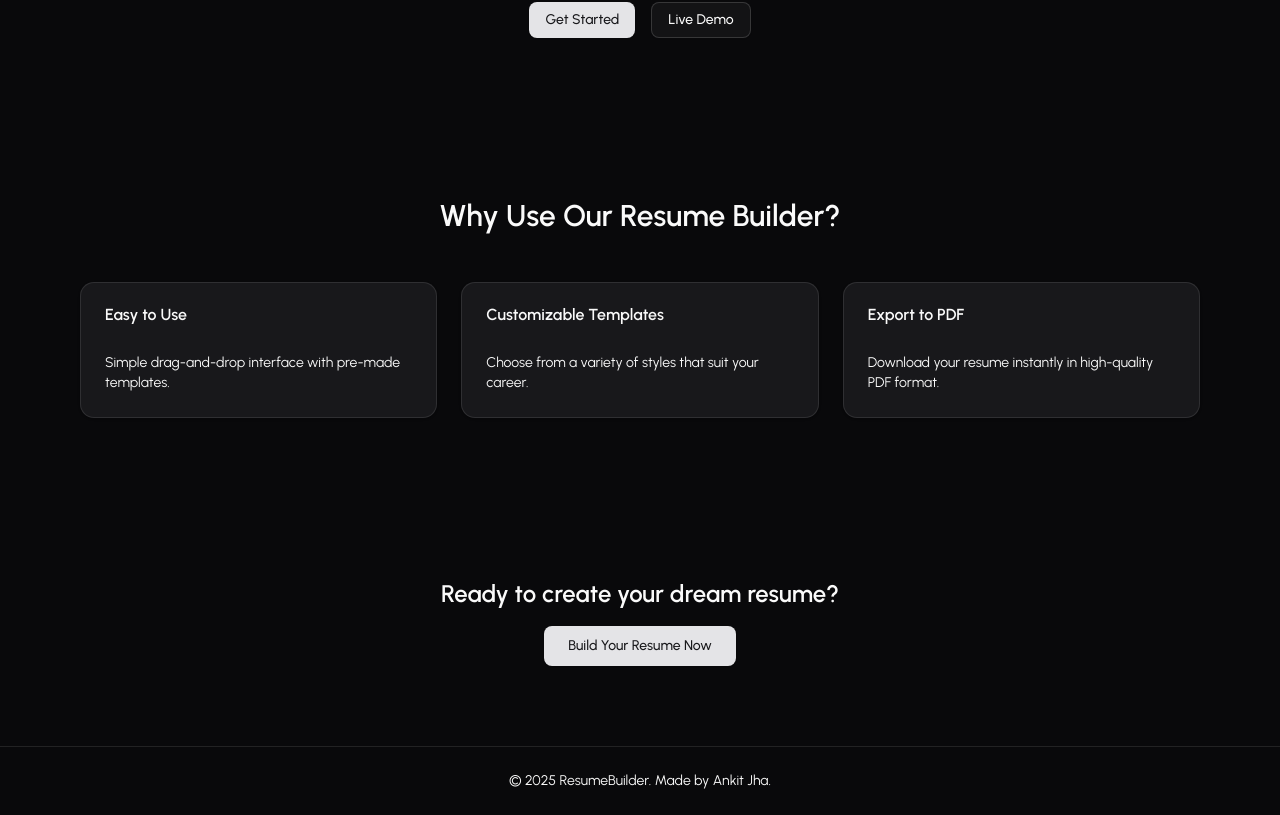
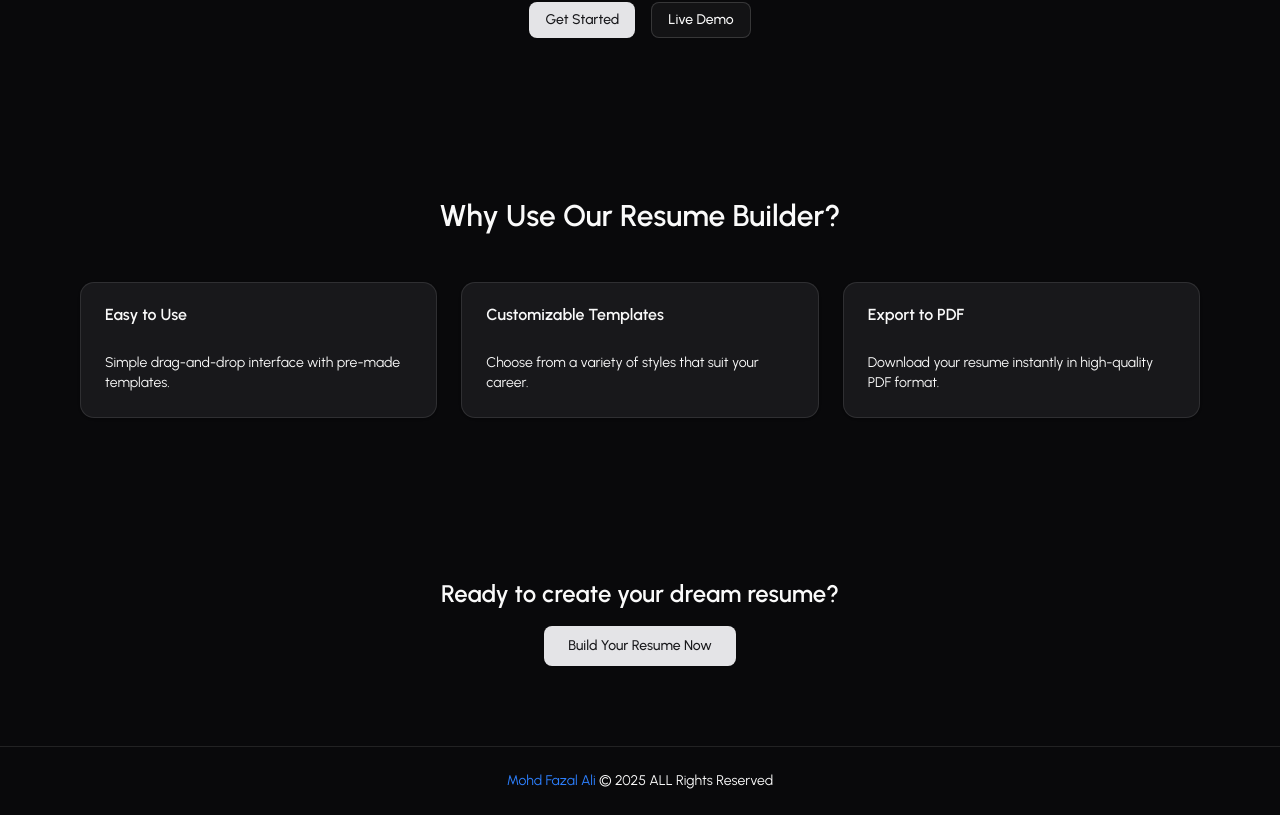
Before and after one commit to Fazal0567/Resume-Builder, a React (Vite) app in the folder frontend/: page / in a window 1280 px wide. Shown: the part 454-1269 px from the top of the page. Built offline with nearby package versions, Linux system fonts and the light colour scheme; no server answers.

Commit message:
change footer

```diff
--- a/frontend/src/components/custom/Footer.jsx
+++ b/frontend/src/components/custom/Footer.jsx
@@ -1,10 +1,15 @@
-
-
 const Footer = () => {
     return (
         <footer className="border-t mt-auto py-6">
             <div className="container mx-auto px-4 text-center text-sm">
-                © {new Date().getFullYear()} ResumeBuilder. Made by Ankit Jha.
+               <a
+                 href="https://mohdfazalali.netlify.app/"
+                 target="_blank"
+                 rel="noopener noreferrer"
+                 className="text-blue-500 hover:underline"
+               >
+                 Mohd Fazal Ali
+               </a> © {new Date().getFullYear()} ALL Rights Reserved
             </div>
         </footer>
     )
```
